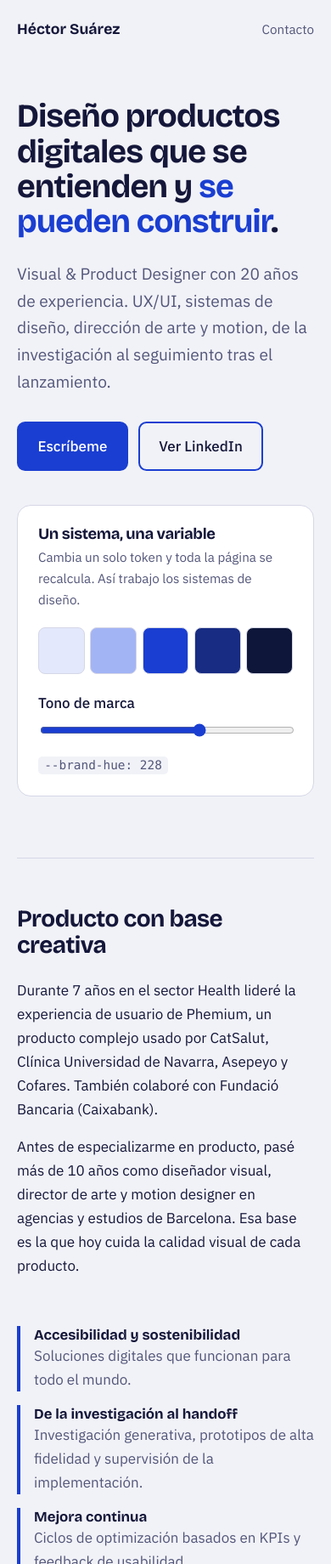
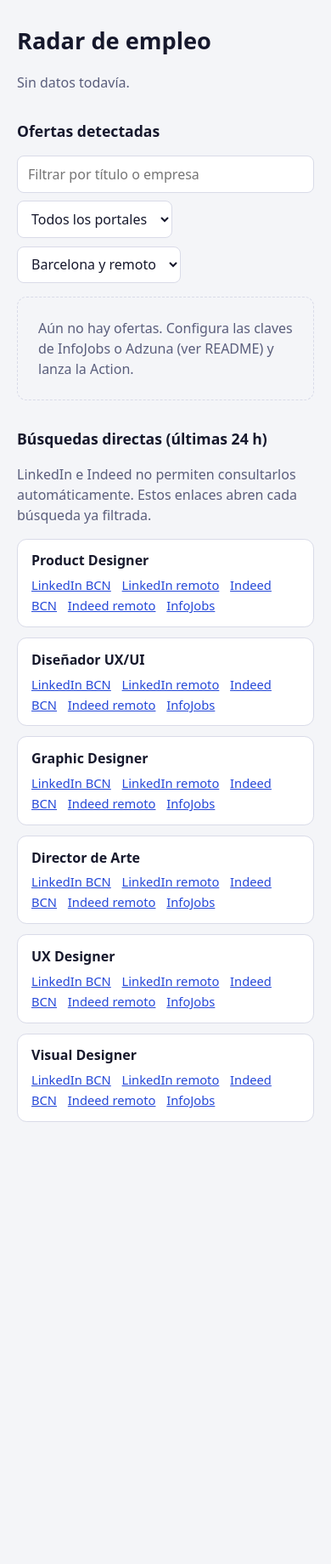
Before and after one commit to hectorsuju/empleo, a plain HTML site: page index.html in a window 390 px wide. Shown: the top 1840 px of the page at 85% size. After the commit the page ends 1340 px from the top, so only its background shows below. Drawn offline with nearby package versions, Linux system fonts and the light colour scheme.

Commit message:
Fase 1: radar de empleo (página, script de búsqueda)

```diff
--- a/index.html
+++ b/index.html
@@ -3,199 +3,99 @@
 <head>
 <meta charset="utf-8">
 <meta name="viewport" content="width=device-width, initial-scale=1">
-<title>Héctor Suárez · Visual &amp; Product Designer</title>
-<meta name="description" content="Diseñador de producto y gráfico con 20 años de experiencia: UX/UI, sistemas de diseño, dirección de arte y motion.">
-<link rel="preconnect" href="https://fonts.googleapis.com">
-<link rel="preconnect" href="https://fonts.gstatic.com" crossorigin>
-<link href="https://fonts.googleapis.com/css2?family=Bricolage+Grotesque:opsz,wght@12..96,500;12..96,700&family=IBM+Plex+Sans:wght@400;500&display=swap" rel="stylesheet">
+<title>Radar de empleo · Diseño</title>
 <style>
-:root{
-  --h:228;
-  --bg:#f1f2f7; --surface:#ffffff; --ink:#15173a; --muted:#53567a; --line:#d5d7e6;
-  --accent:hsl(var(--h) 78% 46%); --accent-ink:#fff;
-  --display:"Bricolage Grotesque","Helvetica Neue",Arial,sans-serif;
-  --body:"IBM Plex Sans",system-ui,-apple-system,"Segoe UI",sans-serif;
-  color-scheme:light;
-}
-@media (prefers-color-scheme:dark){
-  :root:not([data-theme="light"]){
-    --bg:#10112a; --surface:#181a3b; --ink:#eceefb; --muted:#a4a8d0; --line:#2c2f5c;
-    --accent:hsl(var(--h) 85% 68%); --accent-ink:#10112a; color-scheme:dark;
-  }
-}
-:root[data-theme="dark"]{
-  --bg:#10112a; --surface:#181a3b; --ink:#eceefb; --muted:#a4a8d0; --line:#2c2f5c;
-  --accent:hsl(var(--h) 85% 68%); --accent-ink:#10112a; color-scheme:dark;
-}
+:root{--bg:#f4f5f8;--card:#fff;--ink:#16182c;--muted:#5a5e7c;--line:#d9dbe8;--acc:#2548d8;--new:#0d7a4a;color-scheme:light}
+@media (prefers-color-scheme:dark){:root{--bg:#10111f;--card:#191b30;--ink:#eceefb;--muted:#a3a7cc;--line:#2d3058;--acc:#8aa0ff;--new:#5fd6a0;color-scheme:dark}}
 *{box-sizing:border-box}
-html{scroll-behavior:smooth}
-@media (prefers-reduced-motion:reduce){html{scroll-behavior:auto}*{animation:none!important;transition:none!important}}
-body{margin:0;background:var(--bg);color:var(--ink);font:400 1.0625rem/1.65 var(--body);padding-top:env(safe-area-inset-top,0px);padding-bottom:env(safe-area-inset-bottom,0px)}
-a{color:inherit}
-:focus-visible{outline:3px solid var(--accent);outline-offset:3px;border-radius:4px}
-.wrap{max-width:68rem;margin:0 auto;padding:0 1.25rem}
-h1,h2,h3{font-family:var(--display);line-height:1.08;margin:0;letter-spacing:-.02em}
-h2{font-size:clamp(1.75rem,4vw,2.5rem);margin-bottom:1.5rem}
-p{max-width:62ch;margin:0 0 1rem}
-.skip{position:absolute;left:-999px;top:0;background:var(--accent);color:var(--accent-ink);padding:.5rem 1rem;z-index:20}
-.skip:focus{left:1rem;top:1rem}
-
-header.top{display:flex;justify-content:space-between;align-items:center;padding:1.25rem 0}
-header.top .name{font:700 1.1rem var(--display);text-decoration:none}
-nav a{margin-left:1.25rem;text-decoration:none;color:var(--muted);font-size:.95rem}
-nav a:hover{color:var(--ink)}
-@media (max-width:560px){nav a:not(.cta-s){display:none}}
-
-/* Hero */
-.hero{padding:3rem 0 4.5rem;display:grid;gap:2.5rem;grid-template-columns:1.25fr 1fr;align-items:center}
-@media (max-width:860px){.hero{grid-template-columns:1fr}}
-.hero h1{font-size:clamp(2.4rem,7vw,4.6rem);font-weight:700}
-.hero h1 span{color:var(--accent)}
-.lead{font-size:1.2rem;color:var(--muted);margin:1.5rem 0 2rem}
-.btns{display:flex;flex-wrap:wrap;gap:.75rem}
-.btn{display:inline-block;padding:.8rem 1.4rem;border-radius:.6rem;text-decoration:none;font-weight:500;border:2px solid var(--accent);transition:transform .15s}
-.btn.pri{background:var(--accent);color:var(--accent-ink)}
-.btn:hover{transform:translateY(-2px)}
-
-/* Token panel: el momento memorable */
-.tokens{background:var(--surface);border:1px solid var(--line);border-radius:1rem;padding:1.5rem}
-.tokens h2{font-size:1.15rem;margin-bottom:.25rem}
-.tokens p{color:var(--muted);font-size:.95rem}
-.sw{display:grid;grid-template-columns:repeat(5,1fr);gap:.4rem;margin:1.25rem 0}
-.sw i{aspect-ratio:1;border-radius:.5rem;display:block;border:1px solid var(--line)}
-.sw i:nth-child(1){background:hsl(var(--h) 80% 94%)}
-.sw i:nth-child(2){background:hsl(var(--h) 80% 80%)}
-.sw i:nth-child(3){background:var(--accent)}
-.sw i:nth-child(4){background:hsl(var(--h) 70% 30%)}
-.sw i:nth-child(5){background:hsl(var(--h) 60% 14%)}
-label{display:block;font-weight:500;margin-bottom:.4rem}
-input[type=range]{width:100%;accent-color:var(--accent)}
-code{font:500 .9rem ui-monospace,Menlo,Consolas,monospace;background:var(--bg);padding:.15rem .45rem;border-radius:.3rem}
-
-section{padding:3.5rem 0;border-top:1px solid var(--line)}
-.two{display:grid;grid-template-columns:1fr 1fr;gap:2.5rem}
-@media (max-width:760px){.two{grid-template-columns:1fr}}
-.facts{display:grid;gap:1rem}
-.facts div{border-left:4px solid var(--accent);padding-left:1rem}
-.facts b{display:block;font:700 1.05rem var(--display)}
-.facts span{color:var(--muted)}
-
-/* Timeline: contenido realmente secuencial */
-ol.tl{list-style:none;margin:0;padding:0 0 0 1.5rem;border-left:2px solid var(--line)}
-ol.tl li{position:relative;padding:0 0 2rem 1.25rem}
-ol.tl li::before{content:"";position:absolute;left:-1.95rem;top:.55rem;width:.9rem;height:.9rem;border-radius:50%;background:var(--bg);border:3px solid var(--accent)}
-ol.tl time{color:var(--muted);font-size:.9rem}
-ol.tl h3{font-size:1.25rem;margin:.15rem 0 .35rem}
-ol.tl p{margin:0;color:var(--muted)}
-
-.cols{display:grid;grid-template-columns:repeat(auto-fit,minmax(15rem,1fr));gap:1.5rem}
-.cols h3{font-size:1.1rem;margin-bottom:.5rem}
-.cols p{color:var(--muted);font-size:1rem}
-.clients{display:flex;flex-wrap:wrap;gap:.6rem;list-style:none;padding:0;margin:0}
-.clients li{border:1px solid var(--line);background:var(--surface);padding:.45rem .95rem;border-radius:2rem}
-
-.contact{text-align:left}
-.contact a.mail{font:700 clamp(1.5rem,5vw,3rem) var(--display);color:var(--accent);text-decoration:none;word-break:break-word}
-.contact a.mail:hover{text-decoration:underline}
-.links{display:flex;flex-wrap:wrap;gap:1.5rem;margin-top:1.5rem}
-footer{padding:2rem 0;color:var(--muted);font-size:.9rem;border-top:1px solid var(--line)}
+body{margin:0;background:var(--bg);color:var(--ink);font:16px/1.5 system-ui,-apple-system,"Segoe UI",sans-serif;padding:env(safe-area-inset-top,0) 0 env(safe-area-inset-bottom,0)}
+.w{max-width:60rem;margin:0 auto;padding:1.25rem}
+h1{font-size:1.7rem;margin:.5rem 0 .25rem}
+h2{font-size:1.1rem;margin:2rem 0 .75rem}
+.muted{color:var(--muted)}
+:focus-visible{outline:3px solid var(--acc);outline-offset:2px}
+.bar{display:flex;flex-wrap:wrap;gap:.6rem;margin:1rem 0}
+input,select{font:inherit;padding:.55rem .75rem;border:1px solid var(--line);border-radius:.5rem;background:var(--card);color:var(--ink)}
+input{flex:1;min-width:12rem}
+ul.l{list-style:none;margin:0;padding:0;display:grid;gap:.6rem}
+.job{background:var(--card);border:1px solid var(--line);border-radius:.7rem;padding:.9rem 1rem}
+.job a{color:var(--ink);font-weight:600;text-decoration:none}
+.job a:hover{color:var(--acc);text-decoration:underline}
+.meta{font-size:.9rem;color:var(--muted);display:flex;flex-wrap:wrap;gap:.25rem .9rem;margin-top:.2rem}
+.tag{font-size:.78rem;border:1px solid var(--line);border-radius:1rem;padding:0 .55rem}
+.tag.n{color:var(--new);border-color:var(--new);font-weight:600}
+.grid{display:grid;grid-template-columns:repeat(auto-fit,minmax(15rem,1fr));gap:.75rem}
+.role{background:var(--card);border:1px solid var(--line);border-radius:.7rem;padding:.8rem 1rem}
+.role b{display:block;margin-bottom:.3rem}
+.role a{margin-right:.8rem;color:var(--acc);font-size:.92rem}
+.empty{padding:1.5rem;border:1px dashed var(--line);border-radius:.7rem;color:var(--muted)}
 </style>
 </head>
 <body>
-<a class="skip" href="#contacto">Ir al contacto</a>
-<div class="wrap">
-  <header class="top">
-    <a class="name" href="#">Héctor Suárez</a>
-    <nav aria-label="Principal">
-      <a href="#sobre-mi">Sobre mí</a>
-      <a href="#experiencia">Experiencia</a>
-      <a href="#skills">Skills</a>
-      <a class="cta-s" href="#contacto">Contacto</a>
-    </nav>
-  </header>
+<div class="w">
+  <h1>Radar de empleo</h1>
+  <p class="muted" id="st">Cargando…</p>
 
-  <main id="main">
-    <div class="hero">
-      <div>
-        <h1>Diseño productos digitales que se entienden y <span>se pueden construir</span>.</h1>
-        <p class="lead">Visual &amp; Product Designer con 20 años de experiencia. UX/UI, sistemas de diseño, dirección de arte y motion, de la investigación al seguimiento tras el lanzamiento.</p>
-        <div class="btns">
-          <a class="btn pri" href="mailto:hola@hectorsuarez.es">Escríbeme</a>
-          <a class="btn" href="https://www.linkedin.com/in/hectorsuju" rel="noopener">Ver LinkedIn</a>
-        </div>
-      </div>
+  <h2>Ofertas detectadas</h2>
+  <div class="bar">
+    <input id="q" type="search" placeholder="Filtrar por título o empresa" aria-label="Filtrar">
+    <select id="src" aria-label="Portal"><option value="">Todos los portales</option></select>
+    <select id="mode" aria-label="Modalidad"><option value="">Barcelona y remoto</option><option value="r">Solo remoto</option><option value="b">Solo Barcelona</option></select>
+  </div>
+  <ul class="l" id="list"></ul>
 
-      <aside class="tokens" aria-labelledby="tk">
-        <h2 id="tk">Un sistema, una variable</h2>
-        <p>Cambia un solo token y toda la página se recalcula. Así trabajo los sistemas de diseño.</p>
-        <div class="sw" aria-hidden="true"><i></i><i></i><i></i><i></i><i></i></div>
-        <label for="hue">Tono de marca</label>
-        <input id="hue" type="range" min="0" max="360" value="228" aria-describedby="hv">
-        <p id="hv" style="margin:.75rem 0 0"><code>--brand-hue: <output id="hout">228</output></code></p>
-      </aside>
-    </div>
-
-    <section id="sobre-mi">
-      <div class="two">
-        <div>
-          <h2>Producto con base creativa</h2>
-          <p>Durante 7 años en el sector Health lideré la experiencia de usuario de Phemium, un producto complejo usado por CatSalut, Clínica Universidad de Navarra, Asepeyo y Cofares. También colaboré con Fundació Bancaria (Caixabank).</p>
-          <p>Antes de especializarme en producto, pasé más de 10 años como diseñador visual, director de arte y motion designer en agencias y estudios de Barcelona. Esa base es la que hoy cuida la calidad visual de cada producto.</p>
-        </div>
-        <div class="facts">
-          <div><b>Accesibilidad y sostenibilidad</b><span>Soluciones digitales que funcionan para todo el mundo.</span></div>
-          <div><b>De la investigación al handoff</b><span>Investigación generativa, prototipos de alta fidelidad y supervisión de la implementación.</span></div>
-          <div><b>Mejora continua</b><span>Ciclos de optimización basados en KPIs y feedback de usabilidad.</span></div>
-        </div>
-      </div>
-    </section>
-
-    <section id="experiencia">
-      <h2>Trayectoria</h2>
-      <ol class="tl">
-        <li><time>Oct. 2018 – Ene. 2026</time><h3>Design &amp; UX/UI Specialist · Fihoca / Costaisa</h3><p>Liderazgo de diseño del producto Phemium: estrategia UX/UI, coherencia visual entre proyectos y coordinación de todo el ciclo de diseño.</p></li>
-        <li><time>2017 – 2018</time><h3>Senior Interactive Designer · Morillas Brand Design / Seat – Rucker Lipsa</h3><p>Diseño UI/UX/HMI de los contenidos para las pantallas de los coches del futuro.</p></li>
-        <li><time>Jun. 2014 – May. 2017</time><h3>Creative &amp; Art Supervisor · Be Agency</h3><p>Dirección de campañas digitales de captación, fidelización y ventas, y proyectos de Social Live Shopping multiplataforma.</p></li>
-        <li><time>Sep. 2010 – May. 2014</time><h3>Art Supervisor &amp; Designer UX/UI · Tatamia / Colectivos Vip</h3><p>Dirección de arte de campañas de televisión y diseño de las plataformas interactivas de Colectivos Vip.</p></li>
-        <li><time>2002 – 2010</time><h3>Motion &amp; Art · TBWA, Voila DVD Arts Studio / Tiramisu</h3><p>Dirección de un equipo multidisciplinar de diseñadores, motion graphers y editores, y diseño interactivo para proyectos multimedia.</p></li>
-      </ol>
-      <h3 style="margin:1rem 0 .8rem;font-size:1.1rem">Marcas con las que he trabajado</h3>
-      <ul class="clients">
-        <li>CatSalut</li><li>Clínica Universidad de Navarra</li><li>Asepeyo</li><li>Cofares</li><li>Fundació Bancaria</li><li>Jack Daniel’s</li><li>Ben &amp; Jerry’s</li><li>Oakley</li><li>Desigual</li><li>Lavazza</li><li>TMB</li><li>Unicef</li><li>Generalitat de Catalunya</li>
-      </ul>
-    </section>
-
-    <section id="skills">
-      <h2>Qué aporto</h2>
-      <div class="cols">
-        <div><h3>UX y research</h3><p>Investigación de usuario, arquitectura de información, test de usabilidad, accesibilidad digital, prototipado y flujos.</p></div>
-        <div><h3>UI y design systems</h3><p>Sistemas multimarca, design tokens, documentación, diseño responsive y handoff a desarrollo.</p></div>
-        <div><h3>Liderazgo</h3><p>Equipos de diseño, gestión de proyectos y colaboración estrecha con ingeniería.</p></div>
-        <div><h3>Herramientas</h3><p>Figma, FigJam, Maze, Storybook, Jira, Miro, Confluence, Adobe CC, HTML5 y CSS3.</p></div>
-      </div>
-    </section>
-
-    <section id="contacto" class="contact">
-      <h2>¿Hablamos?</h2>
-      <a class="mail" href="mailto:hola@hectorsuarez.es">hola@hectorsuarez.es</a>
-      <div class="links">
-        <a href="https://hectorsuarez.es" rel="noopener">hectorsuarez.es</a>
-        <a href="https://www.linkedin.com/in/hectorsuju" rel="noopener">LinkedIn</a>
-      </div>
-    </section>
-  </main>
-
-  <footer>© 2026 Héctor Suárez. Barcelona.</footer>
+  <h2>Búsquedas directas (últimas 24 h)</h2>
+  <p class="muted">LinkedIn e Indeed no permiten consultarlos automáticamente. Estos enlaces abren cada búsqueda ya filtrada.</p>
+  <div class="grid" id="links"></div>
 </div>
-
 <script>
-(function(){
-  var r=document.getElementById('hue'), o=document.getElementById('hout');
-  r.addEventListener('input',function(){
-    document.documentElement.style.setProperty('--h',r.value);
-    o.textContent=r.value;
+var ROLES=["Product Designer","Diseñador UX/UI","Graphic Designer","Director de Arte","UX Designer","Visual Designer"];
+var $=function(i){return document.getElementById(i)};
+var DATA={jobs:[]};
+function e(s){return encodeURIComponent(s)}
+function ago(d){var m=Math.round((Date.now()-new Date(d))/6e4);if(m<60)return"hace "+Math.max(m,1)+" min";if(m<1440)return"hace "+Math.round(m/60)+" h";return"hace "+Math.round(m/1440)+" d"}
+function links(){
+  var g=$("links");g.textContent="";
+  (DATA.roles||ROLES).forEach(function(r){
+    var d=document.createElement("div");d.className="role";
+    var b=document.createElement("b");b.textContent=r;d.appendChild(b);
+    [["LinkedIn BCN","https://www.linkedin.com/jobs/search/?keywords="+e(r)+"&location="+e("Barcelona, Catalonia, Spain")+"&f_TPR=r86400&sortBy=DD"],
+     ["LinkedIn remoto","https://www.linkedin.com/jobs/search/?keywords="+e(r)+"&location=Spain&f_WT=2&f_TPR=r86400&sortBy=DD"],
+     ["Indeed BCN","https://es.indeed.com/jobs?q="+e(r)+"&l=Barcelona&fromage=1&sort=date"],
+     ["Indeed remoto","https://es.indeed.com/jobs?q="+e(r+" remoto")+"&fromage=1&sort=date"],
+     ["InfoJobs","https://www.infojobs.net/jobsearch/search-results/list.xhtml?keyword="+e(r)+"&provinceIds=9&sortBy=PUBLICATION_DATE"]
+    ].forEach(function(l){var a=document.createElement("a");a.href=l[1];a.textContent=l[0];a.target="_blank";a.rel="noopener";d.appendChild(a)});
+    g.appendChild(d);
   });
-})();
+}
+function render(){
+  var q=$("q").value.toLowerCase(),s=$("src").value,m=$("mode").value,ul=$("list");ul.textContent="";
+  var rows=DATA.jobs.filter(function(j){
+    return(!q||(j.title+" "+j.company).toLowerCase().indexOf(q)>-1)&&(!s||j.source===s)&&(!m||(m==="r")===!!j.remote)});
+  if(!rows.length){var p=document.createElement("div");p.className="empty";
+    p.textContent=DATA.jobs.length?"Ninguna oferta coincide con los filtros.":"Aún no hay ofertas. Configura las claves de InfoJobs o Adzuna (ver README) y lanza la Action.";ul.appendChild(p);return}
+  rows.slice(0,150).forEach(function(j){
+    var li=document.createElement("li");li.className="job";
+    var a=document.createElement("a");a.href=j.url;a.target="_blank";a.rel="noopener";a.textContent=j.title;
+    var mt=document.createElement("div");mt.className="meta";
+    var when=j.published||j.firstSeen;
+    [j.company,j.place,j.source,ago(when)].filter(Boolean).forEach(function(t){var x=document.createElement("span");x.textContent=t;mt.appendChild(x)});
+    if(j.remote){var r=document.createElement("span");r.className="tag";r.textContent="Remoto";mt.appendChild(r)}
+    if(Date.now()-new Date(j.firstSeen)<36e5){var n=document.createElement("span");n.className="tag n";n.textContent="Nueva";mt.appendChild(n)}
+    li.appendChild(a);li.appendChild(mt);ul.appendChild(li);
+  });
+}
+function load(){
+  fetch("jobs.json?t="+Date.now()).then(function(r){return r.json()}).then(function(d){
+    DATA=d;
+    var s=$("src"),cur=s.value;s.length=1;
+    Array.from(new Set(d.jobs.map(function(j){return j.source}))).forEach(function(x){s.add(new Option(x,x))});s.value=cur;
+    $("st").textContent=d.updated?"Última actualización: "+new Date(d.updated).toLocaleString("es-ES")+" · "+d.jobs.length+" ofertas guardadas · se refresca cada 15 min":"Sin datos todavía.";
+    links();render();
+  }).catch(function(){$("st").textContent="No se pudo cargar jobs.json.";links()});
+}
+["q","src","mode"].forEach(function(i){$(i).addEventListener("input",render)});
+load();setInterval(load,9e5);
 </script>
 </body>
 </html>
--- /dev/null
+++ b/jobs.json
@@ -0,0 +1 @@
+{"updated":null,"roles":["Product Designer","Diseñador UX/UI","Graphic Designer","Director de Arte","UX Designer","Visual Designer"],"jobs":[]}
```
Also changed, not shown: scripts/fetch-jobs.mjs (added, +58 -0 lines), 1 other file.
